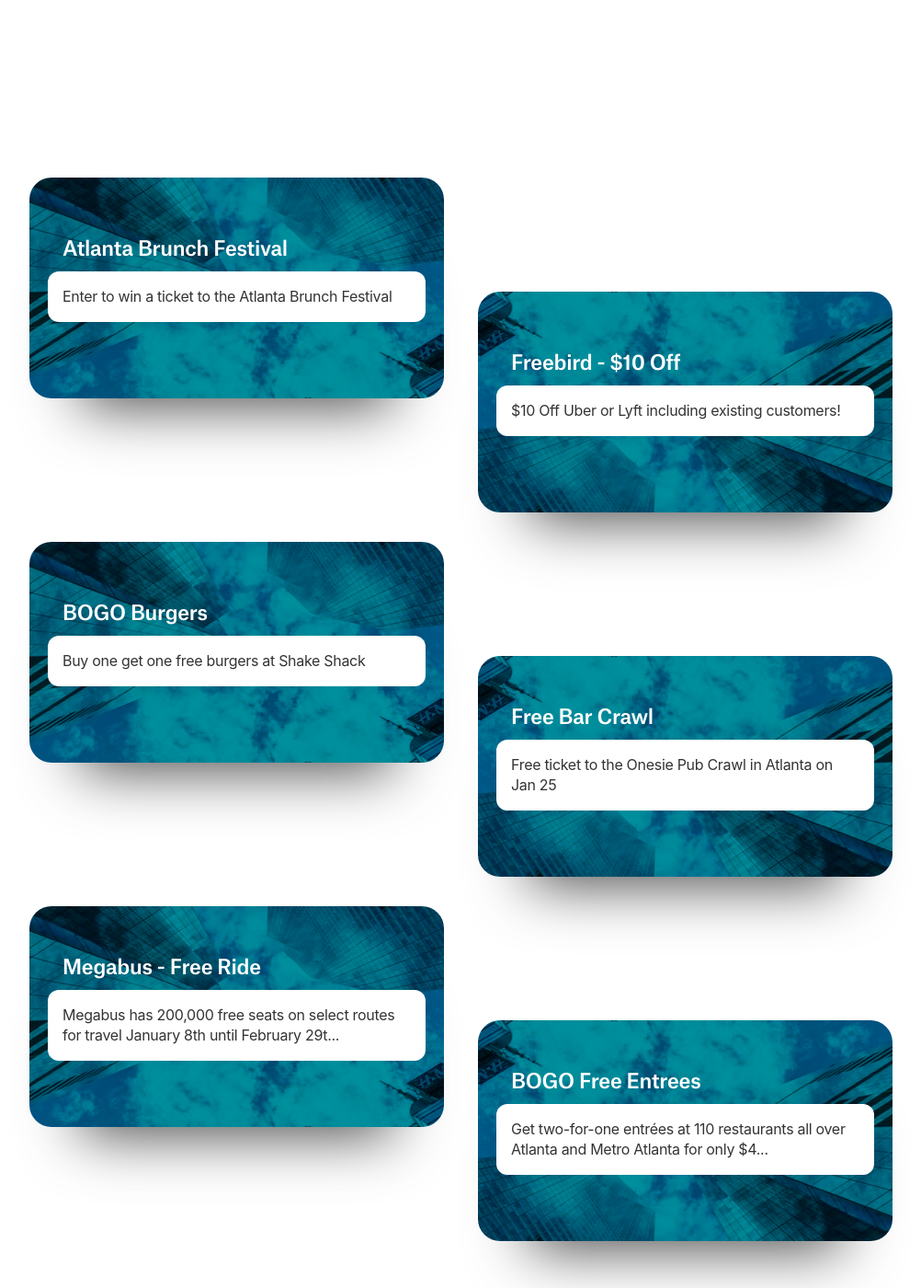
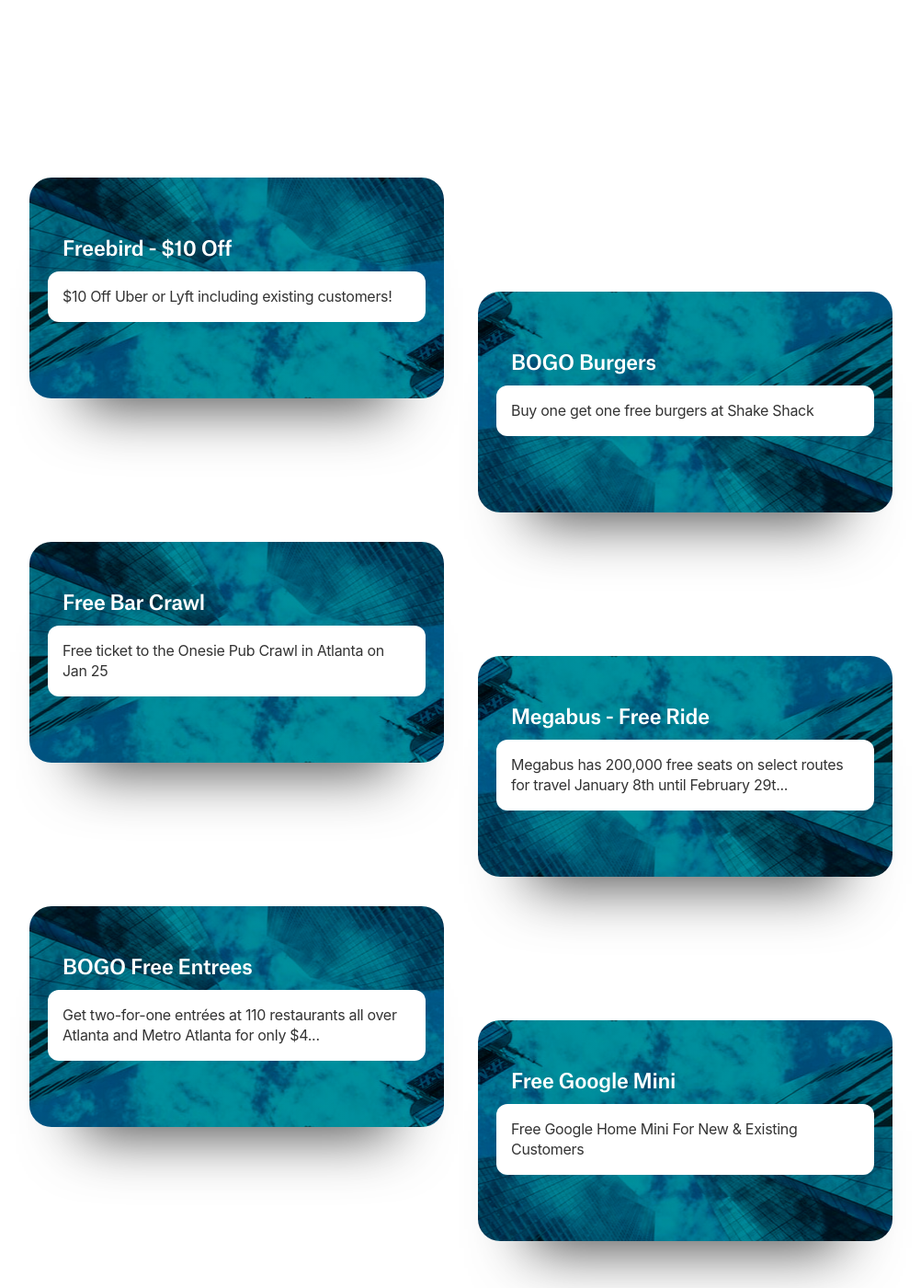
Before and after one commit to ohiosveryown/atldeals, a Jekyll site: the page built from index.html, in a window 1280 px wide and 1400 px high, scrolled down 336 px. Shown: the whole window at 92% size, without its empty margins (139-1141 px from the left). Built offline with Jekyll 4.4.1, drawn with Linux system fonts in a browser that asks for light colours; nearby versions of some CDN libraries; some of the changed lines change nothing that is shown.

Commit message:
Updated Atlanta Brunch Festival

```diff
--- a/_posts/2020-01-02-atlanta-brunch-festival.markdown
+++ b/_posts/2020-01-02-atlanta-brunch-festival.markdown
@@ -2,9 +2,6 @@
 title: Atlanta Brunch Festival
 date: 2020-01-02 17:21:00 Z
 permalink: brunchfestival
-categories:
-- new
-- freebies
 image: https://i.imgur.com/thYK6GF.jpg
 description: Enter to win a ticket to the Atlanta Brunch Festival
 ---
```
